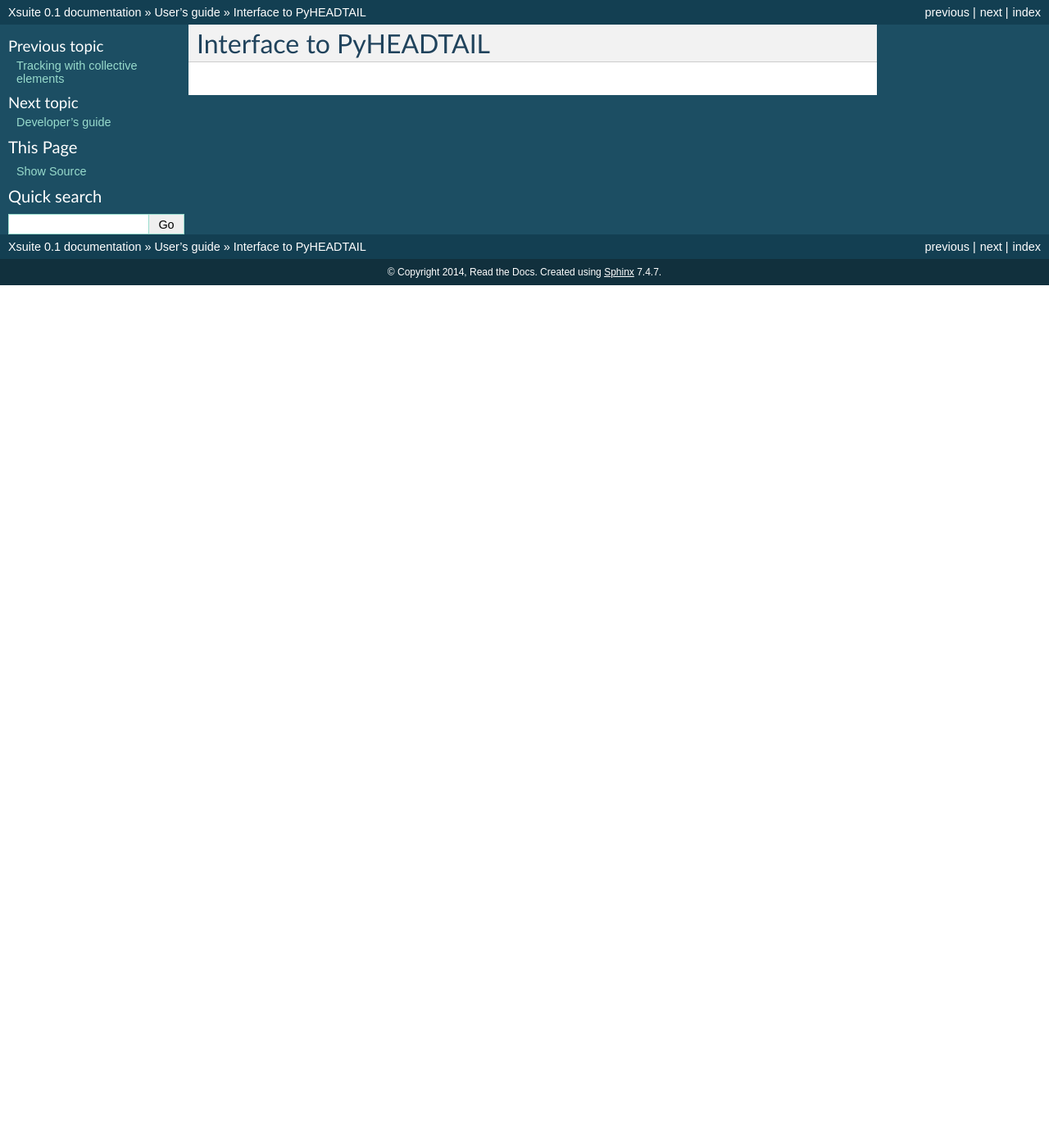
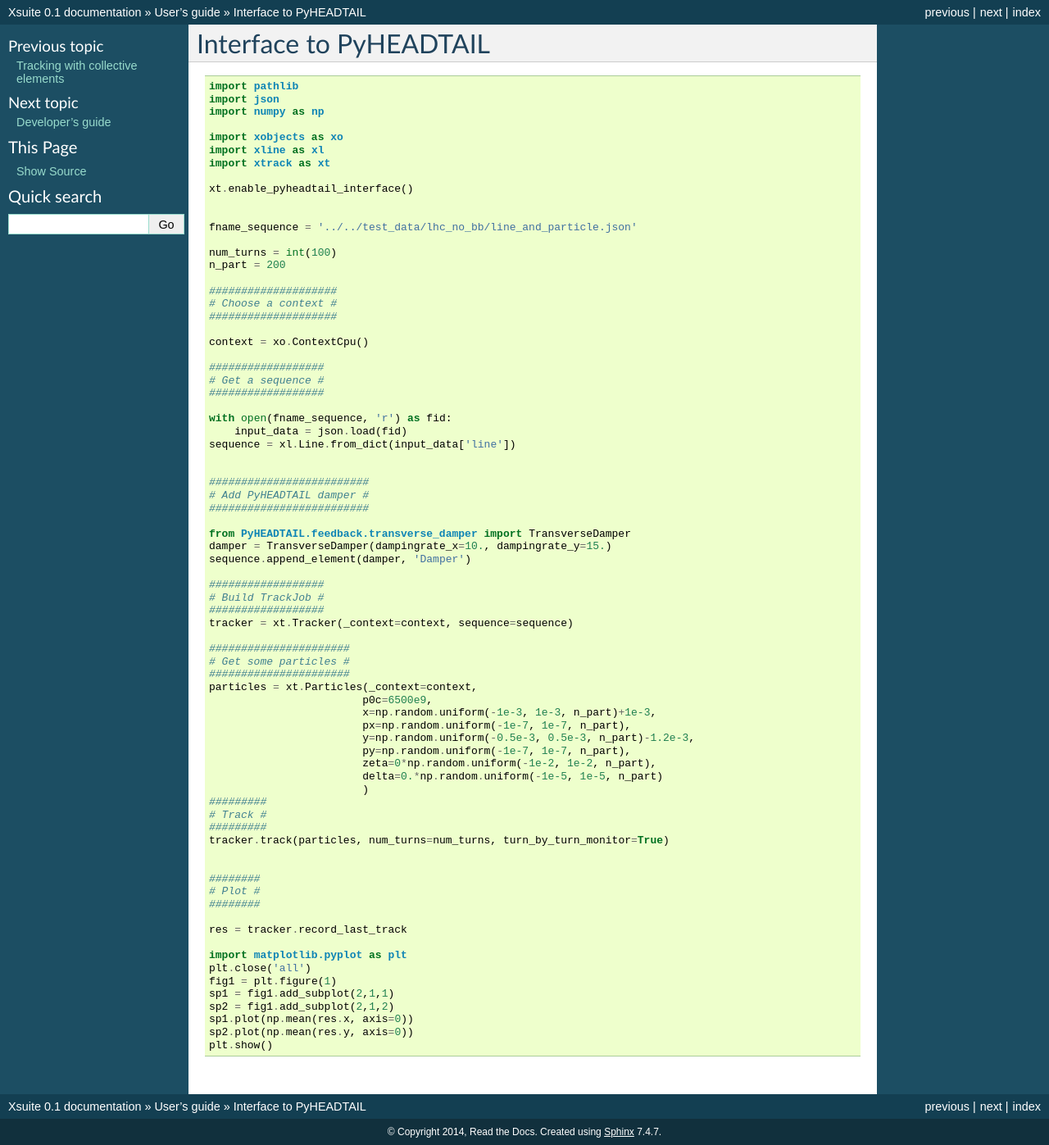
Before and after one commit to xsuite/xsuite, a Sphinx documentation site: the page built from docs/pyhtinterface.rst, in a window 1280 px wide. Shown: the whole page at 82% size. Built offline with Sphinx 7.4.7, drawn with Linux system fonts in a browser that asks for light colours; before the commit the page ends 900 px from its top, so only the background shows below that.

Commit message:
Quick push

```diff
--- a/docs/pyhtinterface.rst
+++ b/docs/pyhtinterface.rst
@@ -1,3 +1,82 @@
 =======================
 Interface to PyHEADTAIL
 =======================
+
+.. code-block:: python
+
+    import pathlib
+    import json
+    import numpy as np
+
+    import xobjects as xo
+    import xline as xl
+    import xtrack as xt
+
+    xt.enable_pyheadtail_interface()
+
+
+    fname_sequence = '../../test_data/lhc_no_bb/line_and_particle.json'
+
+    num_turns = int(100)
+    n_part = 200
+
+    ####################
+    # Choose a context #
+    ####################
+
+    context = xo.ContextCpu()
+
+    ##################
+    # Get a sequence #
+    ##################
+
+    with open(fname_sequence, 'r') as fid:
+        input_data = json.load(fid)
+    sequence = xl.Line.from_dict(input_data['line'])
+
+
+    #########################
+    # Add PyHEADTAIL damper #
+    #########################
+
+    from PyHEADTAIL.feedback.transverse_damper import TransverseDamper
+    damper = TransverseDamper(dampingrate_x=10., dampingrate_y=15.)
+    sequence.append_element(damper, 'Damper')
+
+    ##################
+    # Build TrackJob #
+    ##################
+    tracker = xt.Tracker(_context=context, sequence=sequence)
+
+    ######################
+    # Get some particles #
+    ######################
+    particles = xt.Particles(_context=context,
+                            p0c=6500e9,
+                            x=np.random.uniform(-1e-3, 1e-3, n_part)+1e-3,
+                            px=np.random.uniform(-1e-7, 1e-7, n_part),
+                            y=np.random.uniform(-0.5e-3, 0.5e-3, n_part)-1.2e-3,
+                            py=np.random.uniform(-1e-7, 1e-7, n_part),
+                            zeta=0*np.random.uniform(-1e-2, 1e-2, n_part),
+                            delta=0.*np.random.uniform(-1e-5, 1e-5, n_part)
+                            )
+    #########
+    # Track #
+    #########
+    tracker.track(particles, num_turns=num_turns, turn_by_turn_monitor=True)
+
+
+    ########
+    # Plot #
+    ########
+
+    res = tracker.record_last_track
+
+    import matplotlib.pyplot as plt
+    plt.close('all')
+    fig1 = plt.figure(1)
+    sp1 = fig1.add_subplot(2,1,1)
+    sp2 = fig1.add_subplot(2,1,2)
+    sp1.plot(np.mean(res.x, axis=0))
+    sp2.plot(np.mean(res.y, axis=0))
+    plt.show()
```
